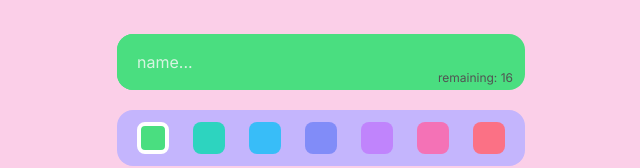
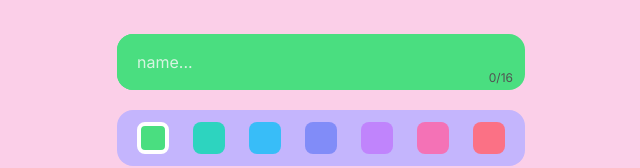
Before and after one commit to finnholland/zeile, a Next.js app: page /login in a window 1280 px wide. Shown: the part 262-430 px from the top of the page, without its empty margins (319-959 px from the left). Built offline with nearby package versions, Linux system fonts and the light colour scheme.

Commit message:
check for error on web

```diff
--- /dev/null
+++ b/app/constants.ts
@@ -0,0 +1,3 @@
+export const colours = [
+  'bg-green-400', 'bg-teal-400', 'bg-sky-400', 'bg-indigo-400', 'bg-purple-400', 'bg-pink-400', 'bg-rose-400'
+]
--- a/app/login/page.tsx
+++ b/app/login/page.tsx
@@ -3,10 +3,9 @@ import React, { useState } from 'react'
 import { v4 as uuidv4 } from 'uuid';
 import { useRouter } from 'next/navigation';
 import Zeile from '../assets/Zeile';
+import { colours } from '../constants';
 
-const colours = [
-  'bg-green-400','bg-teal-400','bg-sky-400','bg-indigo-400','bg-purple-400','bg-pink-400','bg-rose-400'
-]
+
 
 const MAX_LENGTH = 16
 const Login = () => {
@@ -34,7 +33,7 @@ const Login = () => {
           <input type="text" placeholder='name...' onChange={(e) => setName(e.target.value.replace(/[^\w.\-\ ]/, '_'))} maxLength={MAX_LENGTH} value={name}
             className={`placeholder:text-neutral-50 placeholder:opacity-80 text-neutral-800 ${colour} flex flex-grow h-full
             pl-5 focus:outline-none`} />
-          <span className='text-xs mb-1 mr-3 text-neutral-600'>remaining: {MAX_LENGTH - name.length}</span>
+          <span className='text-xs mb-1 mr-3 text-neutral-600'>{name.length}/{MAX_LENGTH - name.length}</span>
         </div>
 
       </div>
```
